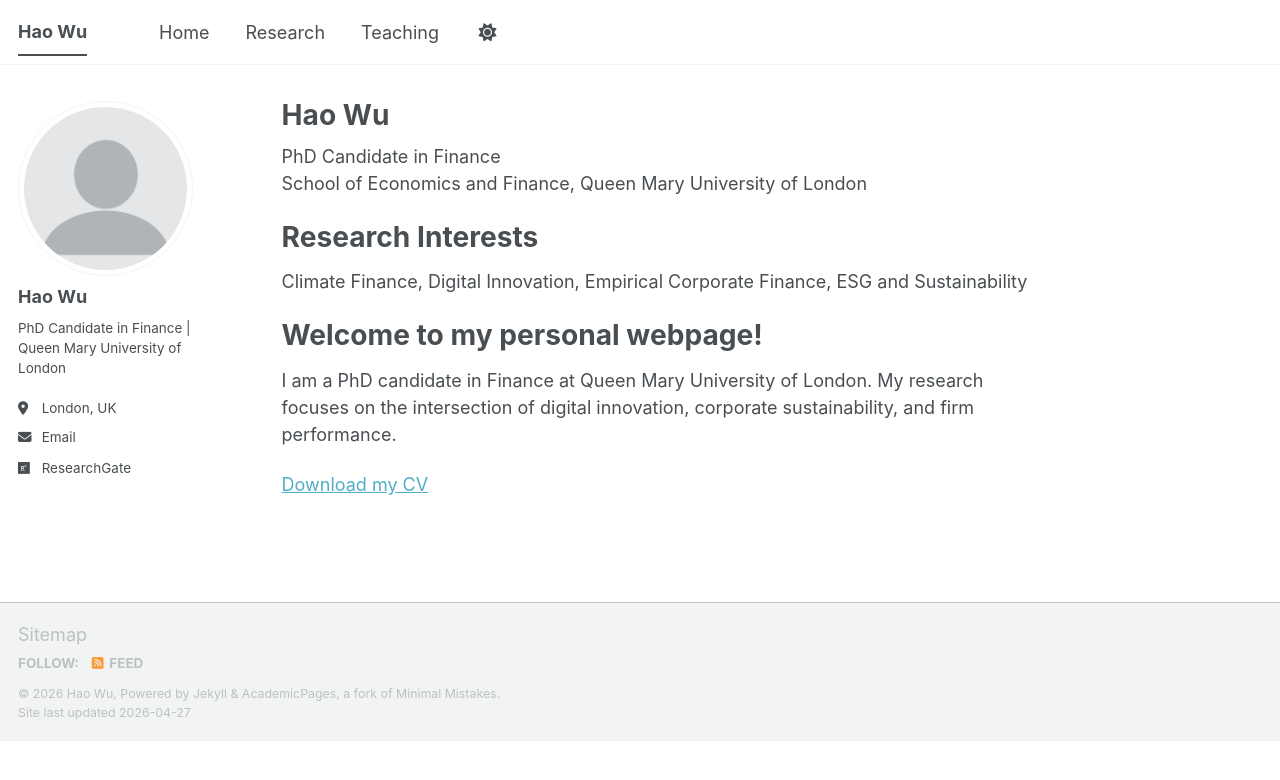
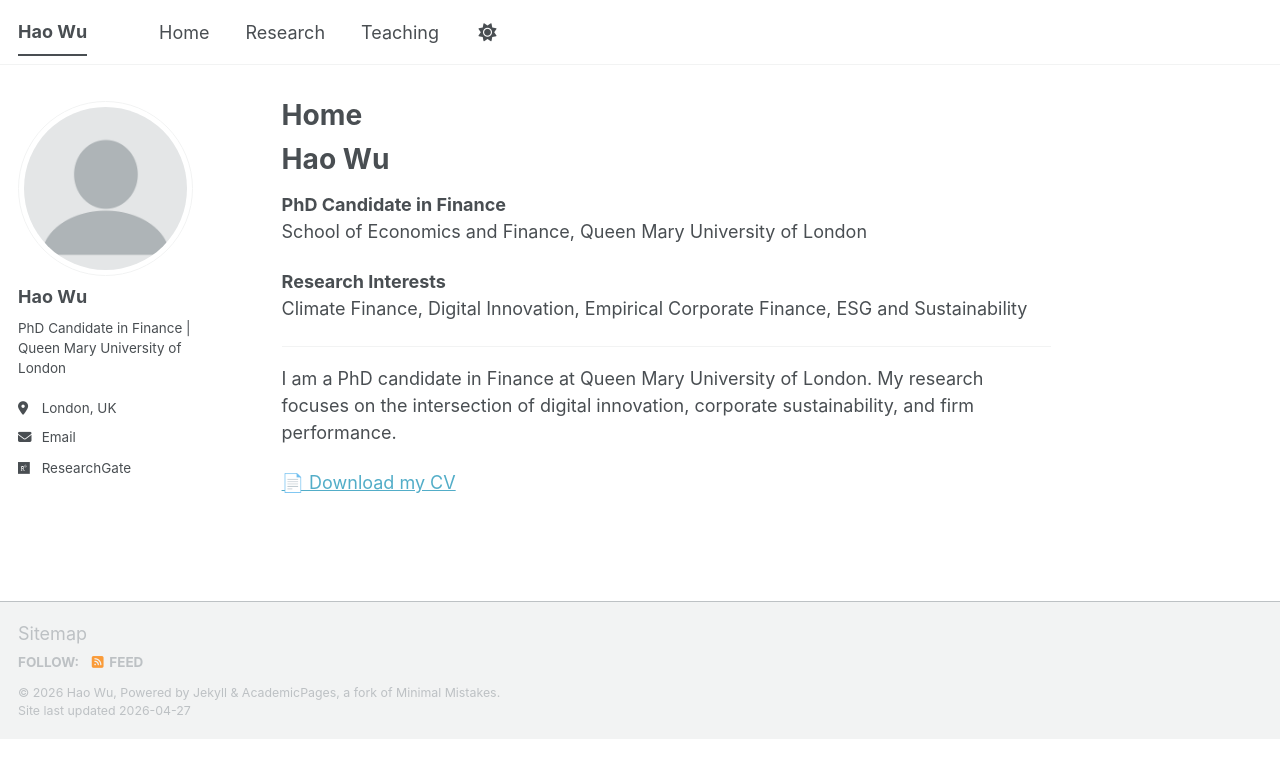
Before and after one commit to haowuqmul-cloud/haowu.github.io, a Jekyll site: the page built from _pages/about.md, in a window 1280 px wide. Shown: the top 780 px of the page. Built offline with Jekyll 4.4.1, drawn with Linux system fonts in a browser that asks for light colours; a script bundle is joined from its source files by our own code; library files that are not in the unit come from our copies.

Commit message:
Revise about page title and content
Updated the title and content structure of the about page.

```diff
--- a/_pages/about.md
+++ b/_pages/about.md
@@ -1,23 +1,20 @@
 ---
+title: "Home"
 permalink: /
-title: "Hao Wu"
+layout: single
 author_profile: true
-redirect_from:
-  - /about/
-  - /about.html
 ---
 
-PhD Candidate in Finance
+# Hao Wu
+
+**PhD Candidate in Finance**
 School of Economics and Finance, Queen Mary University of London
 
-
-Research Interests
-======
+**Research Interests**
 Climate Finance, Digital Innovation, Empirical Corporate Finance, ESG and Sustainability
 
+---
 
-Welcome to my personal webpage!
-======
 I am a PhD candidate in Finance at Queen Mary University of London. My research focuses on the intersection of digital innovation, corporate sustainability, and firm performance.
 
-[Download my CV](/files/Hao_Wu_CV.pdf)
+[📄 Download my CV](/cv/)
```
